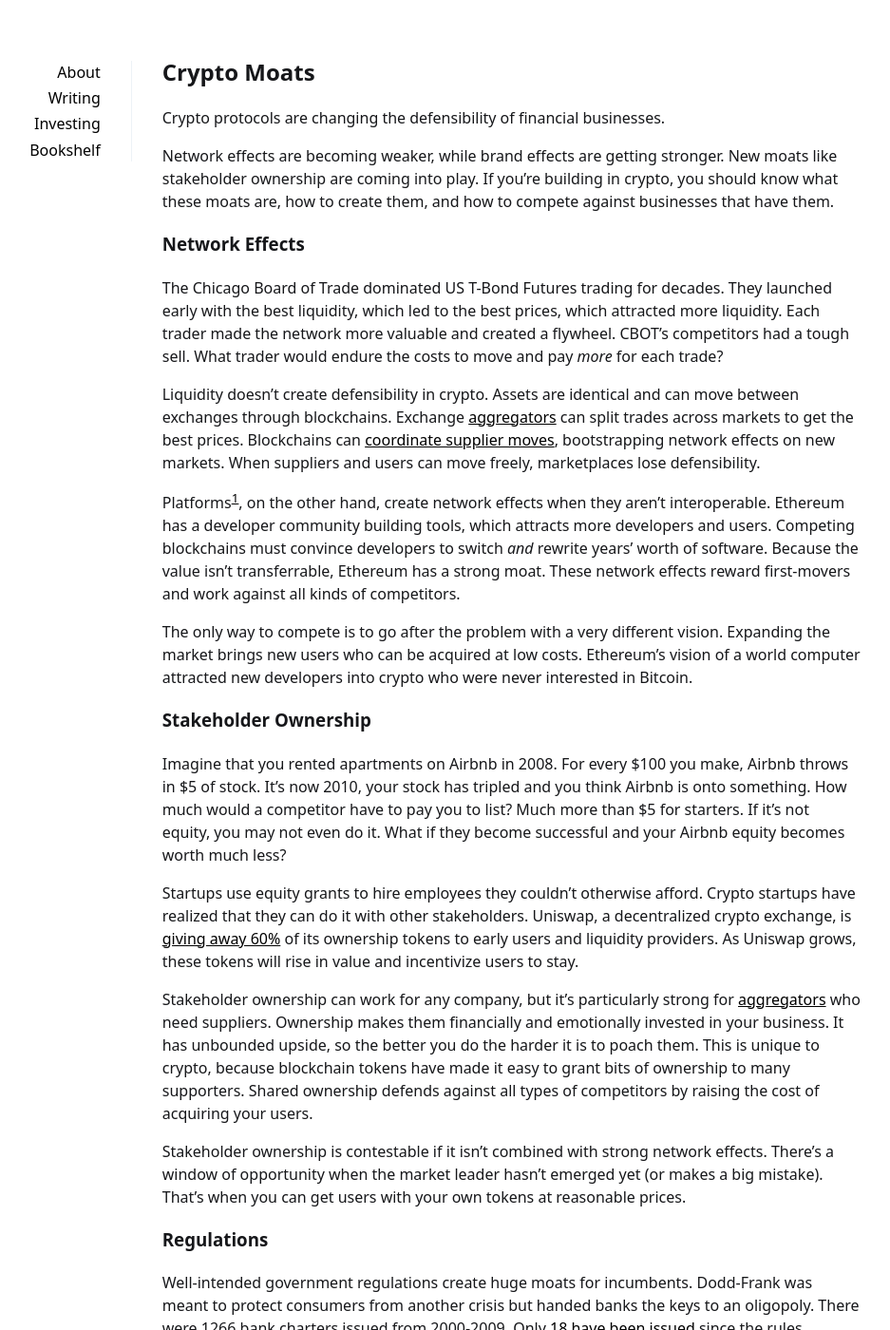
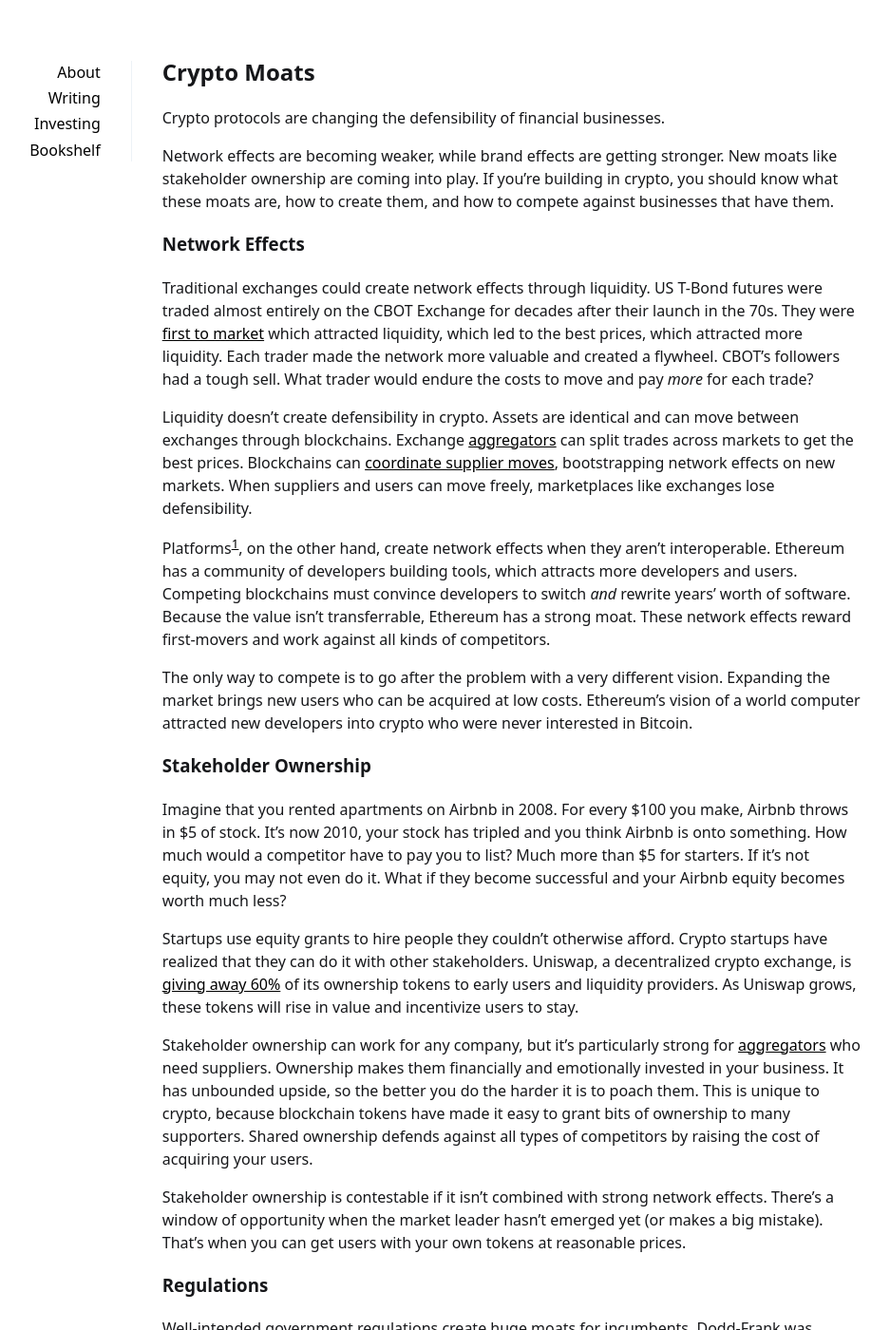
Before and after one commit to varunsrin/varunsrin.github.io, a Jekyll site: the page built from _posts/2020-09-29-crypto-moats.md, in a window 1280 px wide and 1400 px high. Shown: the whole window at 95% size, without its empty margins (182-1119 px from the left). Built offline with Jekyll 4.4.1, drawn with Linux system fonts in a browser that asks for light colours; some of the changed text lies outside the part shown.

Commit message:
Crypto Moats: Edits

```diff
--- a/_posts/2020-09-29-crypto-moats.md
+++ b/_posts/2020-09-29-crypto-moats.md
@@ -11,18 +11,18 @@ Crypto protocols are changing the defensibility of financial businesses.
 Network effects are becoming weaker, while brand effects are getting stronger. New moats like stakeholder ownership are coming into play. If you're building in crypto, you should know what these moats are, how to create them, and how to compete against businesses that have them.
 
 ### Network Effects
-The Chicago Board of Trade dominated US T-Bond Futures trading for decades. They launched early with the best liquidity, which led to the best prices, which attracted more liquidity. Each trader made the network more valuable and created a flywheel. CBOT's competitors had a tough sell. What trader would endure the costs to move and pay *more* for each trade?
+Traditional exchanges could create network effects through liquidity. US T-Bond futures were traded almost entirely on the CBOT Exchange for decades after their launch in the 70s. They were [first to market](https://www.washingtonpost.com/archive/business/1987/08/23/t-bond-futures-bring-revolutionary-changes/1ae21efb-2c6f-4208-b57e-b9aca07b4d40/){:target='blank'} which attracted liquidity, which led to the best prices, which attracted more liquidity. Each trader made the network more valuable and created a flywheel. CBOT's followers had a tough sell. What trader would endure the costs to move and pay *more* for each trade?
 
-Liquidity doesn't create defensibility in crypto. Assets are identical and can move between exchanges through blockchains. Exchange [aggregators](https://matcha.xyz/){:target='blank'} can split trades across markets to get the best prices. Blockchains can [coordinate supplier moves](https://finematics.com/vampire-attack-sushiswap-explained/){:target='blank'}, bootstrapping network effects on new markets. When suppliers and users can move freely, marketplaces lose defensibility.
+Liquidity doesn't create defensibility in crypto. Assets are identical and can move between exchanges through blockchains. Exchange [aggregators](https://matcha.xyz/){:target='blank'} can split trades across markets to get the best prices. Blockchains can [coordinate supplier moves](https://finematics.com/vampire-attack-sushiswap-explained/){:target='blank'}, bootstrapping network effects on new markets. When suppliers and users can move freely, marketplaces like exchanges lose defensibility.
 
-Platforms[^1], on the other hand, create network effects when they aren't interoperable. Ethereum has a developer community building tools, which attracts more developers and users. Competing blockchains must convince developers to switch *and* rewrite years' worth of software. Because the value isn't transferrable, Ethereum has a strong moat. These network effects reward first-movers and work against all kinds of competitors.
+Platforms[^1], on the other hand, create network effects when they aren't interoperable. Ethereum has a community of developers building tools, which attracts more developers and users. Competing blockchains must convince developers to switch *and* rewrite years' worth of software. Because the value isn't transferrable, Ethereum has a strong moat. These network effects reward first-movers and work against all kinds of competitors.
 
 The only way to compete is to go after the problem with a very different vision. Expanding the market brings new users who can be acquired at low costs. Ethereum's vision of a world computer attracted new developers into crypto who were never interested in Bitcoin.
 
 ### Stakeholder Ownership
 Imagine that you rented apartments on Airbnb in 2008. For every $100 you make, Airbnb throws in $5 of stock. It's now 2010, your stock has tripled and you think Airbnb is onto something. How much would a competitor have to pay you to list? Much more than $5 for starters. If it's not equity, you may not even do it. What if they become successful and your Airbnb equity becomes worth much less?
 
-Startups use equity grants to hire employees they couldn't otherwise afford. Crypto startups have realized that they can do it with other stakeholders. Uniswap, a decentralized crypto exchange, is [giving away 60%](https://uniswap.org/blog/uni/){:target='blank'} of its ownership tokens to early users and liquidity providers. As Uniswap grows, these tokens will rise in value  and incentivize users to stay.
+Startups use equity grants to hire people they couldn't otherwise afford. Crypto startups have realized that they can do it with other stakeholders. Uniswap, a decentralized crypto exchange, is [giving away 60%](https://uniswap.org/blog/uni/){:target='blank'} of its ownership tokens to early users and liquidity providers. As Uniswap grows, these tokens will rise in value  and incentivize users to stay.
 
 Stakeholder ownership can work for any company, but it's particularly strong for [aggregators](https://stratechery.com/2017/defining-aggregators/){:target='blank'} who need suppliers. Ownership makes them financially and emotionally invested in your business. It has unbounded upside, so the better you do the harder it is to poach them. This is unique to crypto, because blockchain tokens have made it easy to grant bits of ownership to many supporters. Shared ownership defends against all types of competitors by raising the cost of acquiring your users.
 
@@ -40,9 +40,9 @@ If you're trying to break into a [license raj](https://en.wikipedia.org/wiki/Lic
 ### Trusted Brands
 People pay for brand names when they face big risks that they can't mitigate. For instance, tech startups usually choose [one of the big five](https://www.forbes.com/sites/greatspeculations/2017/10/04/morgan-stanley-retains-top-spot-in-equity-underwriting-despite-industry-headwinds/#113e475e522d){:target='blank'} to lead their IPO. Morgan Stanley gets the big deals even though the end product is identical. No one buying shares on Robinhood knows or cares who the IPO lead was. But the transaction is risky, and a bad IPO could lose millions. Startups are not public market experts and they try to reduce risk by working with a bank that has a history of doing it well.
 
-Coinbase has one of the strongest trust moats in crypto. People know that [exchanges get hacked](https://magoo.github.io/Blockchain-Graveyard/){:target='blank'} but have no way of measuring their security. As a proxy, they choose the one they saw in the news, the one their friends use or the one that seems regulated. Buying $100 of Bitcoin costs you [$3 on Coinbase](https://help.coinbase.com/en/coinbase/trading-and-funding/pricing-and-fees/fees){:target='blank'}, [$0.50 on Coinbase Pro](https://help.coinbase.com/en/pro/trading-and-funding/trading-rules-and-fees/fees){:target='blank'} and [$0.10 on Binance](https://www.binance.com/en/fee/schedule){:target='blank'}. A 30x difference for the exact same Bitcoin!  People are willing to pay the fee because they fear losing much more.
+Coinbase has one of the strongest trust moats in crypto. People know that [exchanges get hacked](https://magoo.github.io/Blockchain-Graveyard/){:target='blank'} but have no way of measuring their security. As a proxy, they choose the one they saw in the news, the one their friends use or the one that seems regulated. Buying $100 of Bitcoin costs you [$3 on Coinbase](https://help.coinbase.com/en/coinbase/trading-and-funding/pricing-and-fees/fees){:target='blank'}, [$0.50 on Coinbase Pro](https://help.coinbase.com/en/pro/trading-and-funding/trading-rules-and-fees/fees){:target='blank'} and [$0.10 on Binance](https://www.binance.com/en/fee/schedule){:target='blank'}. A 30x difference for the exact same Bitcoin!  People are willing to pay the fee because they fear losing their Bitcoin much more.
 
-Trust moats emerge when the risks are complicated and large sums are involved. Because of this, almost every crypto product can create a trust moat, but there's no shortcut. It develops over time through [communications](https://www.binance.com/en/blog/421499824684900429/Keep-Your-Crypto-SAFU-CZs-Tips){:target='blank'} and [actions](https://medium.com/@AdamLWhite/eth-usd-trading-update-2-216a3b946ef6){:target='blank'} that reinforce trust. A brand moat works against startups and incumbents that haven't created one.
+Trust moats emerge when the risks are complicated and large sums are involved. Because of this, almost every crypto product can create a trust moat, but there's no shortcut. It develops over time through [communications](https://www.binance.com/en/blog/421499824684900429/Keep-Your-Crypto-SAFU-CZs-Tips){:target='blank'} and [actions](https://medium.com/@AdamLWhite/eth-usd-trading-update-2-216a3b946ef6){:target='blank'} that reinforce trust. The moat is effective against startups and incumbents that haven't created one.
 
 Strong brands don't create winner-take-all effects. You can go after the users they can't serve: price-sensitive customers. Binance's low fees attracted market makers willing to take a little risk for more reward. It's important to remember that this only gets your foot in the door. You're still vulnerable to competitors until you find a path to defensibility.
 
```
Also changed, not shown: other parts of _posts/2020-09-29-crypto-moats.md (+1 -1 lines).
